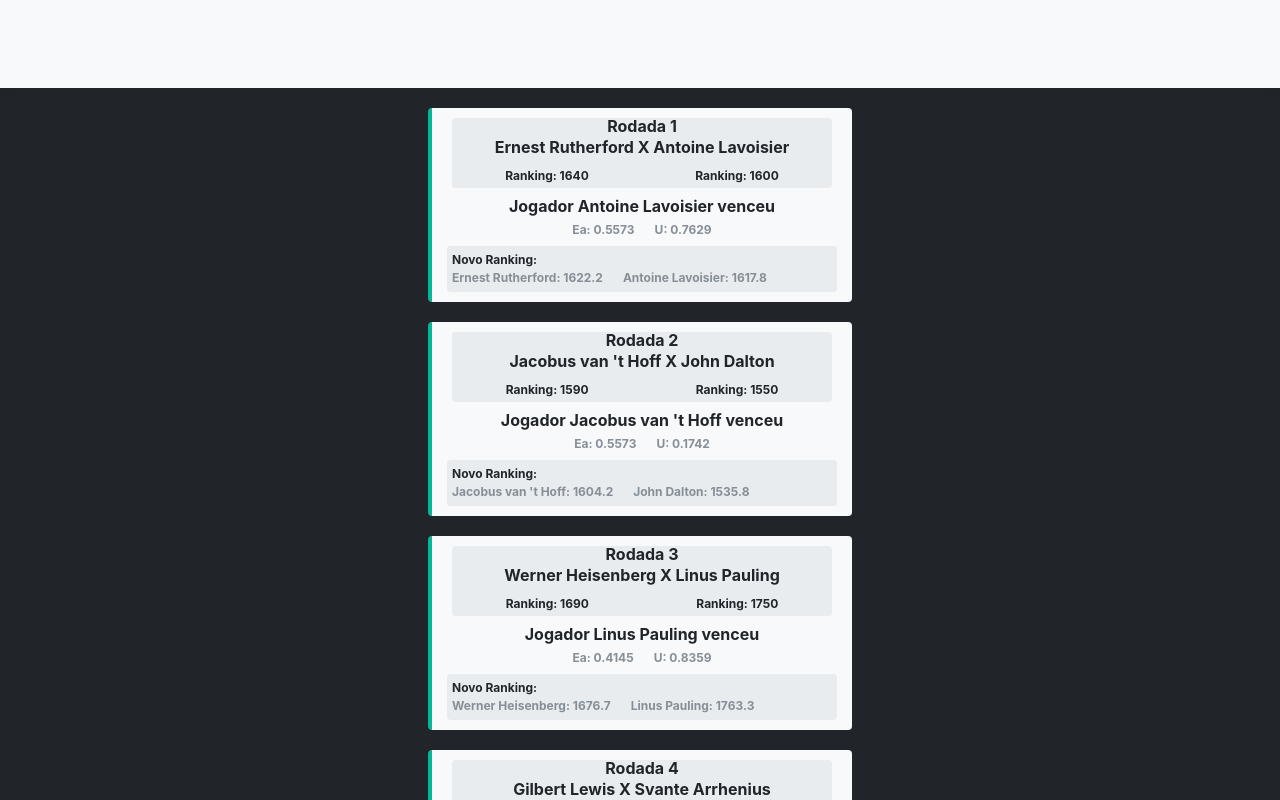
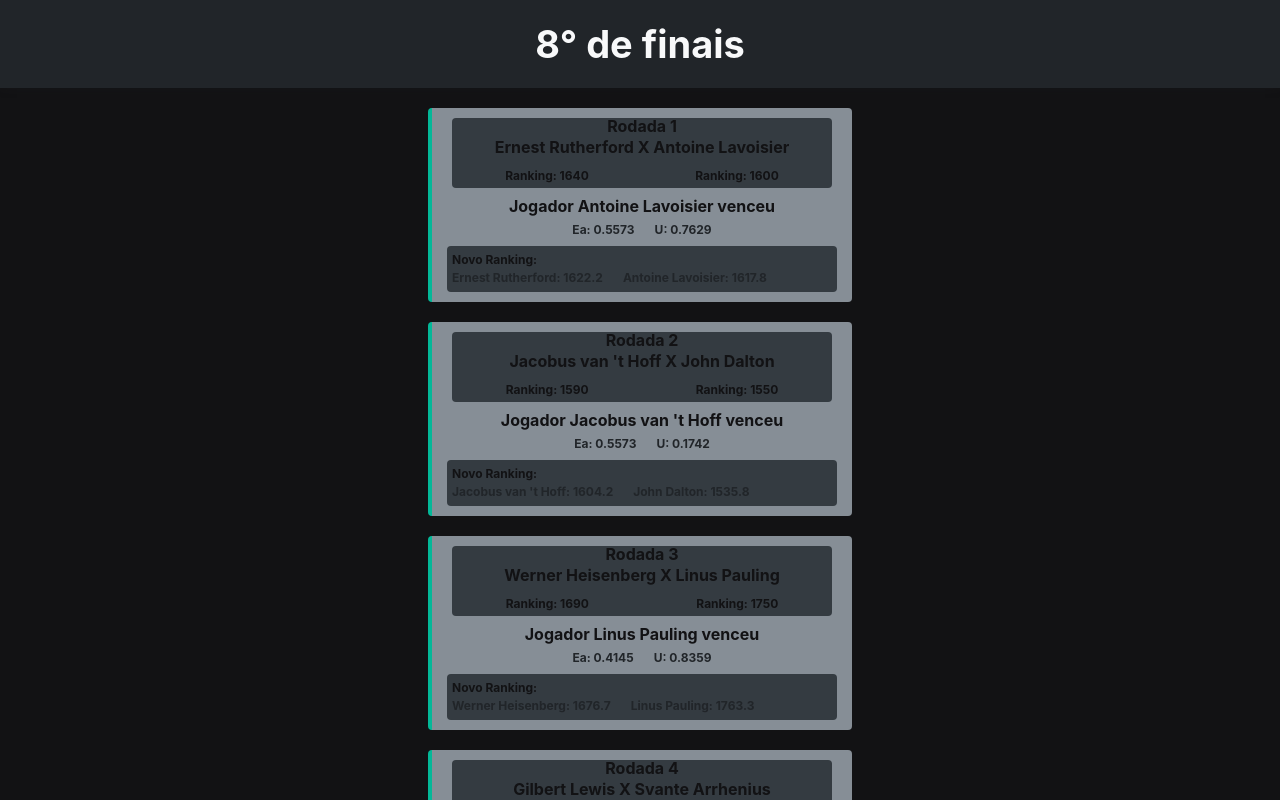
Before and after one commit to ElderlyRoom7805/Trabalho-de-estatistica, a React (Vite) app: page /mataLog in a window 1280 px wide. Shown: the top 800 px of the page. Built offline with nearby package versions, Linux system fonts and the light colour scheme.

Commit message:
css-uptade-1

```diff
--- a/src/components/final/index.module.scss
+++ b/src/components/final/index.module.scss
@@ -12,7 +12,7 @@
         justify-content: center;
         align-items: center;
         box-shadow: 0px 0px 10px 0px rgba(33, 37, 41, 0.2);
-        background-color: var(--grey-1);
+        background-color: var(--grey-3);
         position: static;
         h1{
             color: #F8F9FA;
--- a/src/components/final4/index.module.scss
+++ b/src/components/final4/index.module.scss
@@ -12,7 +12,7 @@
         justify-content: center;
         align-items: center;
         box-shadow: 0px 0px 10px 0px rgba(33, 37, 41, 0.2);
-        background-color: var(--grey-1);
+        background-color: var(--grey-3);
         position: static;
         h1{
             color: #F8F9FA;
--- a/src/components/hall/index.module.scss
+++ b/src/components/hall/index.module.scss
@@ -15,7 +15,7 @@
         justify-content: center;
         align-items: center;
         box-shadow: 0px 0px 10px 0px rgba(33, 37, 41, 0.2);
-        background-color: var(--grey-1);
+        background-color: var(--grey-3);
 
         h1 {
             background: linear-gradient(135deg, #ffd700 0%, #b8860b 50%, #ffd700 100%);
--- a/src/components/mata-mata/index.module.scss
+++ b/src/components/mata-mata/index.module.scss
@@ -4,14 +4,14 @@
     justify-content: center;
     align-items: center;
     flex-direction: column;
-    background-color: var(--grey-0);
+    background-color: var(--grey-4);
     .jogHeader{
         width: 100%;
         height: 80px;
         display: flex;
         justify-content: center;
         align-items: center;
-        background-color: var(--grey-2);
+        background-color: var(--grey-3);
         h1{
             color: var(--grey-4);
             font-family: var(--font-family);
--- a/src/components/mataLog/index.module.scss
+++ b/src/components/mataLog/index.module.scss
@@ -12,7 +12,7 @@
         justify-content: center;
         align-items: center;
         box-shadow: 0px 0px 10px 0px rgba(33, 37, 41, 0.2);
-        background-color: var(--grey-1);
+        background-color: var(--grey-3);
         position: static;
         h1{
             color: #F8F9FA;
--- a/src/components/semifinal/index.module.scss
+++ b/src/components/semifinal/index.module.scss
@@ -12,7 +12,7 @@
         justify-content: center;
         align-items: center;
         box-shadow: 0px 0px 10px 0px rgba(33, 37, 41, 0.2);
-        background-color: var(--grey-1);
+        background-color: var(--grey-3);
         position: static;
         h1{
             color: #F8F9FA;
--- a/src/styles/index.scss
+++ b/src/styles/index.scss
@@ -2,10 +2,11 @@
     --color-primary: #FD377E;
     --color-primary-2: #E34981;
     --color-secondary: #03B898;
-    --grey-4: #212529;
-    --grey-3: #868E96;
-    --grey-2: #E9ECEF;
-    --grey-1: #F8F9FA;
+    --grey-4: #121214; /* Fundo mais escuro (Background) */
+    --grey-3: #212529; /* Cards e Header */
+    --grey-2: #343b41; /* Inputs e Seções internas */
+    --grey-1: #868e96; /* Textos secundários */
+    --grey-0: #f8f9fa;
 
     --font-family: "Inter", serif;
     --font-weight-1: 700;
```
